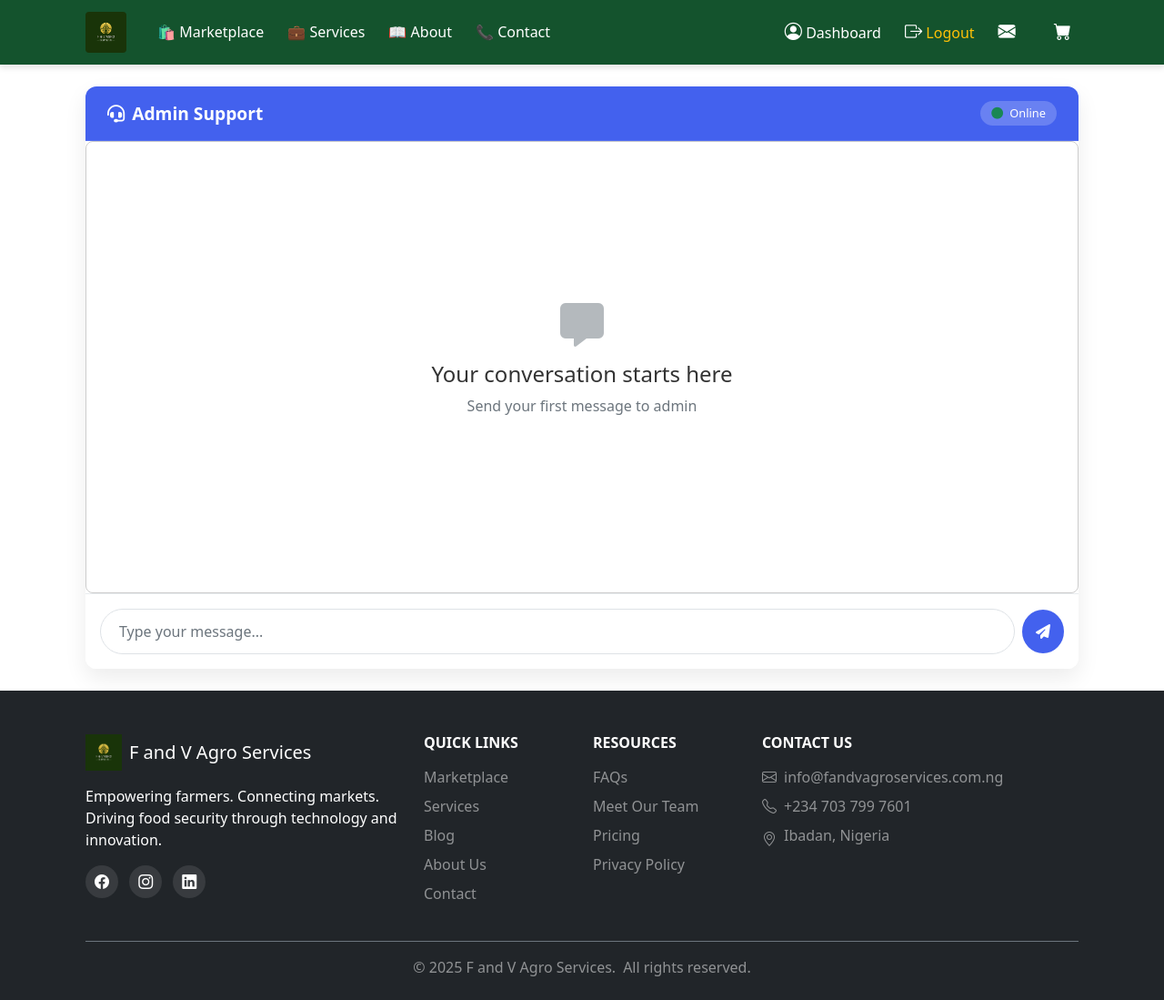
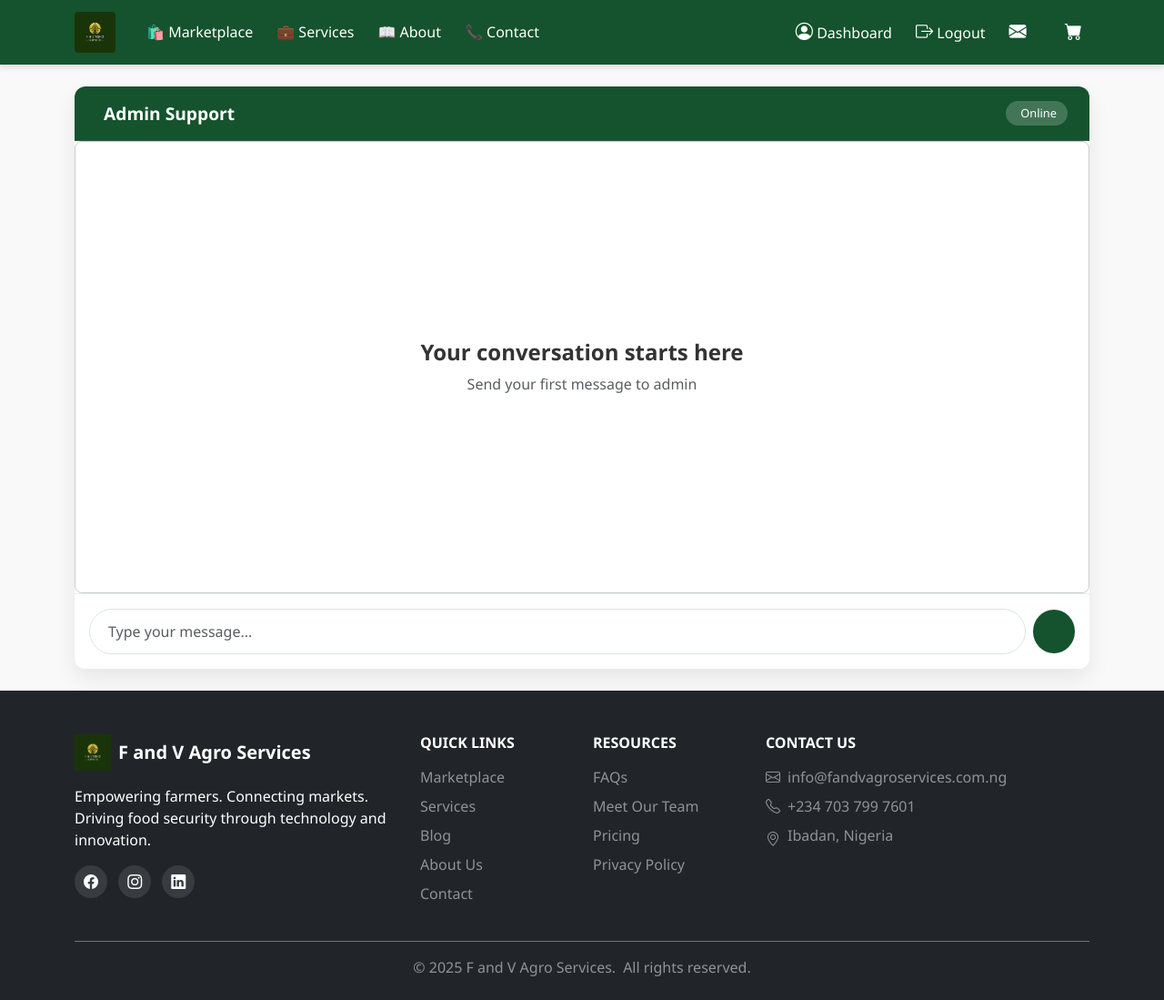
Before and after one commit to mofisam/AgroServices, a PHP site: page /web/message_admin.php in a window 1280 px wide. Shown: the whole page at 91% size. Run offline with PHP 8.4, Linux system fonts and the light colour scheme; the visitor is signed in with stand-in values (Sample User, id 1); data that the repository does not hold is empty.

Commit message:
for buyer: message admin root color change

```diff
--- a/message_admin.php
+++ b/message_admin.php
@@ -12,25 +12,11 @@ $user_id = $_SESSION['user_id'];
 $user_name = $_SESSION['username'] ?? 'User';
 ?>
 
-<!DOCTYPE html>
-<html lang="en">
-<head>
-    <meta charset="UTF-8">
-    <meta name="viewport" content="width=device-width, initial-scale=1.0">
-    <title>Admin Support Chat</title>
-
-    <!-- Bootstrap 5 CSS -->
-    <link href="https://cdn.jsdelivr.net/npm/bootstrap@5.1.3/dist/css/bootstrap.min.css" rel="stylesheet">
-
-    <!-- Font Awesome -->
-    <link rel="stylesheet" href="https://cdnjs.cloudflare.com/ajax/libs/font-awesome/6.4.0/css/all.min.css">
-
-    <!-- Custom CSS -->
     <style>
         :root {
-            --primary-color: #4361ee;
+            --primary-color: #14532d;
             --secondary-color: #3f37c9;
-            --user-message-bg: #4361ee;
+            --user-message-bg:rgb(141, 181, 155);
             --admin-message-bg: #f0f2f5;
             --text-dark: #212529;
             --text-light: #f8f9fa;
```
